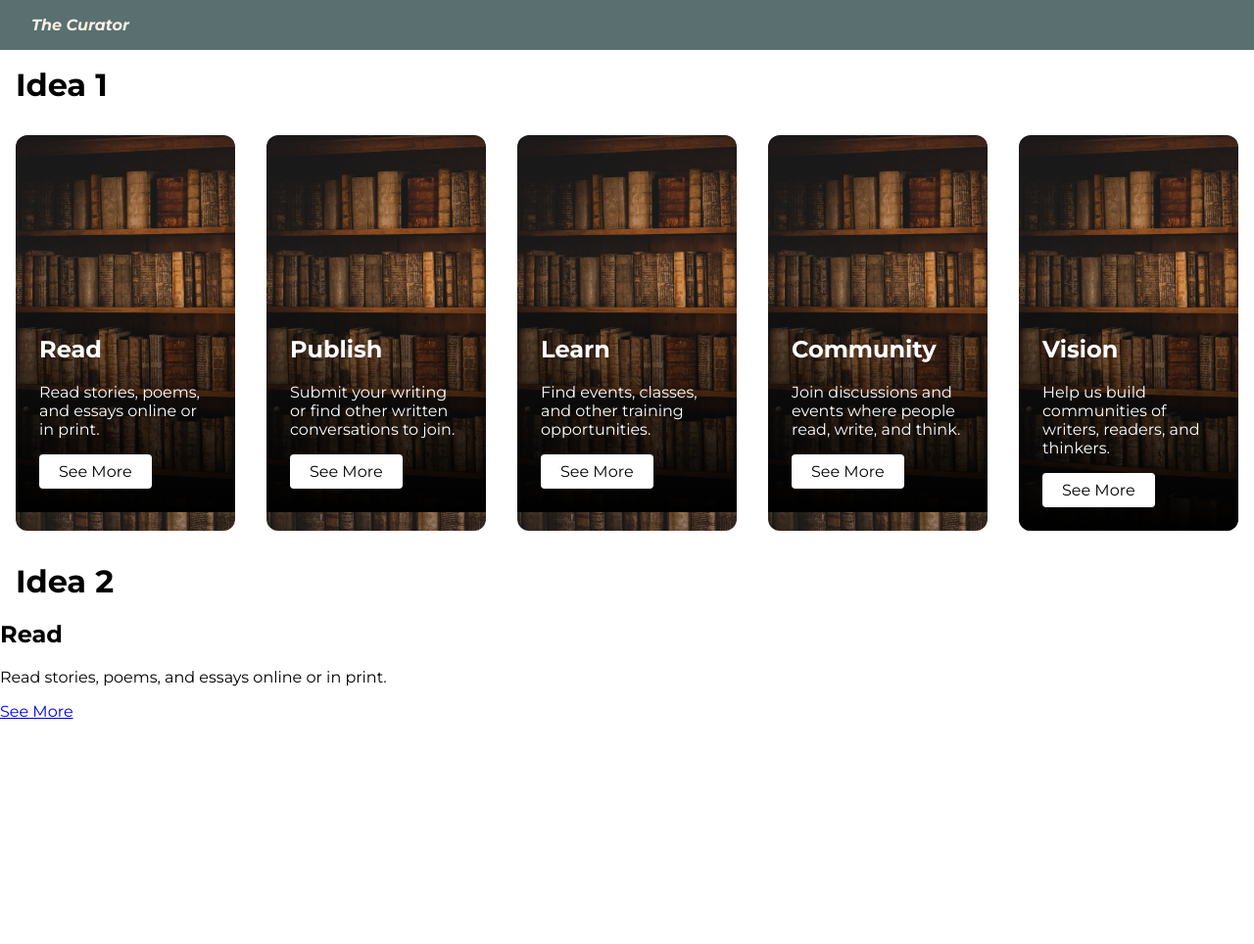
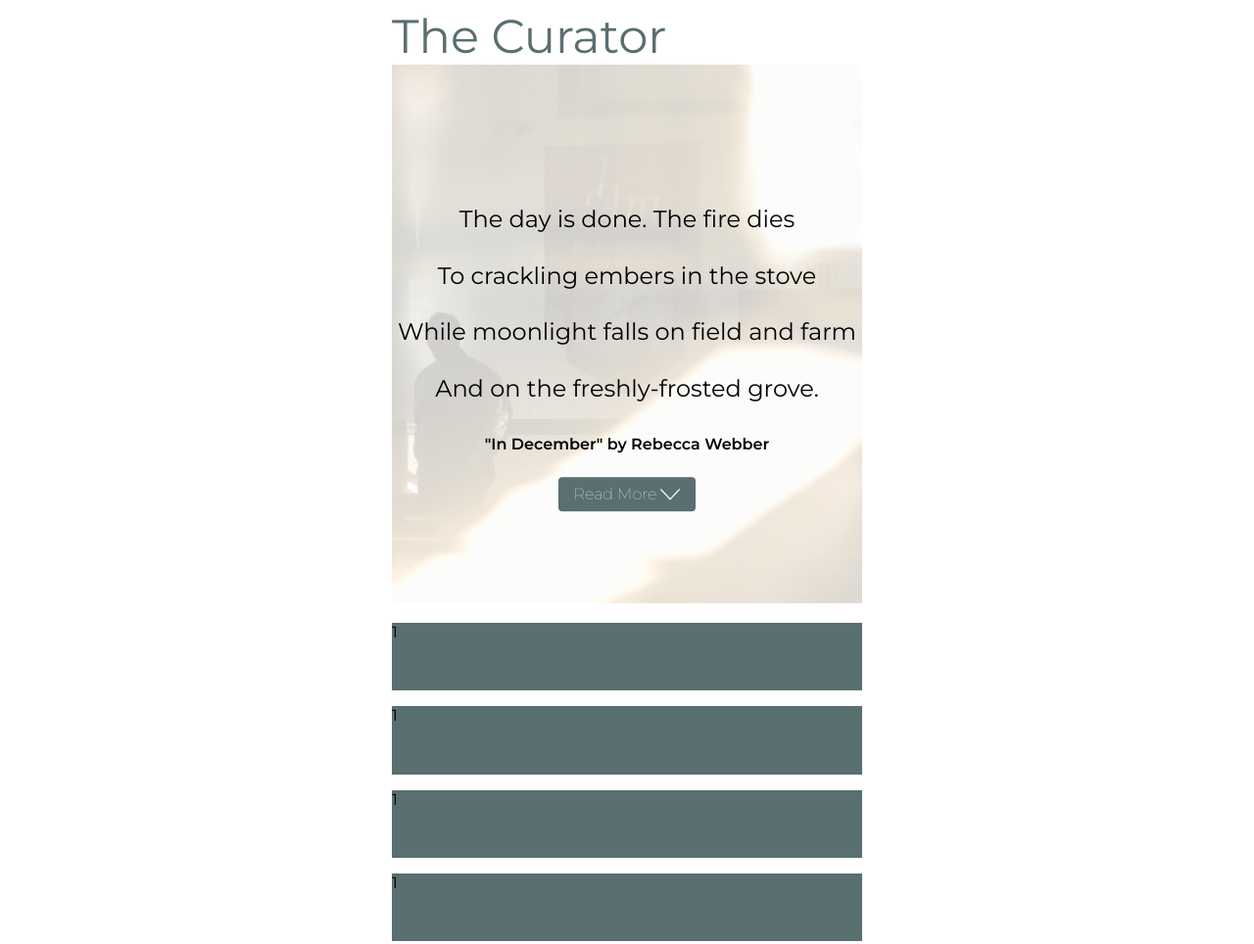
Before and after one commit to Darren-N/curator-rebuild, a plain HTML site: page index.html in a window 1280 px wide. Shown: the top 964 px of the page at 98% size. Before the commit the page ends 800 px from the top, so only its background shows below. Drawn offline with Linux system fonts and the light colour scheme.

Commit message:
reworked card layout

```diff
--- a/index.html
+++ b/index.html
@@ -14,64 +14,32 @@
   </head>
   <body>
     <header>The Curator</header>
-    <h1>Idea 1</h1>
-    <div class="cards1">
-      <div class="card1">
-        <div class="card-content1">
-          <h2 class="card-header1">Read</h2>
-          <p class="card-body1">
-            Read stories, poems, and essays online or in print.
-          </p>
-          <a href="#" class="card-button1">See More</a>
-        </div>
-      </div>
-      <div class="card1">
-        <div class="card-content1">
-          <h2 class="card-header1">Publish</h2>
-          <p class="card-body1">
-            Submit your writing or find other written conversations to join.
-          </p>
-          <a href="#" class="card-button1">See More</a>
-        </div>
-      </div>
-      <div class="card1">
-        <div class="card-content1">
-          <h2 class="card-header1">Learn</h2>
-          <p class="card-body1">
-            Find events, classes, and other training opportunities.
-          </p>
-          <a href="#" class="card-button1">See More</a>
-        </div>
-      </div>
-      <div class="card1">
-        <div class="card-content1">
-          <h2 class="card-header1">Community</h2>
-          <p class="card-body1">
-            Join discussions and events where people read, write, and think.
-          </p>
-          <a href="#" class="card-button1">See More</a>
-        </div>
-      </div>
-      <div class="card1">
-        <div class="card-content1">
-          <h2 class="card-header1">Vision</h2>
-          <p class="card-body1">
-            Help us build communities of writers, readers, and thinkers.
-          </p>
-          <a href="#" class="card-button1">See More</a>
-        </div>
+    <div class="feature">
+      <img src="./images/inDecember.jpg" alt="background" />
+      <div class="feature__content">
+        <p class="poem">
+          The day is done. The fire dies<br />
+          To crackling embers in the stove<br />
+          While moonlight falls on field and farm<br />
+          And on the freshly-frosted grove.
+        </p>
+        <br />
+        <p class="about__content">"In December" by Rebecca Webber</p>
+        <a href="https://www.thecurator.org">
+          Read More
+          <img src="./images/readmore.png" alt="readmore" width="20" />
+        </a>
       </div>
     </div>
-    <h1>Idea 2</h1>
-    <div class="card2">
-      <div class="card-content2">
-        <h2 class="card-header2">Read</h2>
-        <p class="card-body2">
-          Read stories, poems, and essays online or in print.
-        </p>
-        <a href="#" class="card-button2">See More</a>
-      </div>
+    <div class="cards">
+      <div class="card">1</div>
+      <div class="card">1</div>
+      <div class="card">1</div>
+      <div class="card">1</div>
+    </div>
+    <div class="big-cards">
+      <div class="big-card">1</div>
+      <div class="big-card">1</div>
     </div>
   </body>
-  <html></html>
-</html>
+  </html>
--- a/styles.css
+++ b/styles.css
@@ -3,74 +3,116 @@
     --primary-tan: #fbefe2;
 }
 
-
-
 body {
     font-family: 'Montserrat', sans-serif;
     padding: 0;
-    margin: 0;
+    margin-left: 400px;
+    margin-right: 400px;
+    box-sizing: border-box;
 }
 
 header {
-    background-color: var(--primary-green);
-    color: var(--primary-tan);
-    padding-top: 1rem;
-    padding-bottom: 1rem;
-    padding-left: 2rem;
-
-    font-weight: bold;
-    font-style: italic;
+    font-size: 3em;
+    color: var(--primary-green);
 }
 
-h1 {
-    margin: 1rem;
+.feature > img {
+    width: 100%;
+    height: 550px;
+    object-fit: cover;
+    opacity: .2;
 }
 
-.cards1 {
-    display: grid;
-    grid-template-columns: repeat(5, 1fr);
+.feature {
+    position: relative;
+    text-align: center;
+    justify-content: center;
 }
 
-.card1 {
-    color: white;
-    background-image: url("images/books (small).jpg");
-    background-color: var(--primary-green);
-    background-size: cover;
-    padding: 10rem 0 0;
-    margin: 1rem;
-    max-width: 240px;
-    border-radius: .75rem;
-    overflow: hidden;
-
-    transition: transform 500ms ease;
+.feature__content {
+    position: absolute;
+    width: 100%;
+    top: 50%;
+    left: 50%;
+    transform: translate(-50%, -50%);
 }
 
-.card1:hover {
-    transform: scale(1.02);
+.poem {
+    font-size: 1.5em;
+    font-weight: 400;
+    line-height: 2.4em;
+    margin-bottom: 0;
 }
 
-.card-content1 {
-    padding: 1.5em;
-    background: linear-gradient(
-        hsl(0 0% 0% / 0),
-        hsl(0 0% 0% / 0.3) 10%,
-        hsl(0 0% 0% / 1));
+@media screen and (max-width: 750px) {
+    .poem {
+        font-size: 1.1em;
+        font-weight: 400;
+        line-height: 2.4em;
+        margin-bottom: 0;
+    }
 }
 
-.card-button1 {
-    color: white;
-    text-decoration: none;
-    cursor: pointer;
-    display: inline-block;
-    background-color: white;
-    color: black;
-    padding: .5em 1.25em;
-    border-radius: .25rem;
+.about__content {
+    font-weight: 600;
+    margin-top: 0;
+    padding-bottom: 16px;
 }
 
-.card-button1:hover {
+@media screen and (max-width: 750px) {
+    .about__content {
+        font-size: .7em;
+        font-weight: 600;
+        margin-top: 0;
+        padding-bottom: 16px;
+    }
+}
+
+.feature__content > a {
+    font-weight: lighter;
+    border: 0;
+    margin-bottom: 25px;
     background-color: var(--primary-green);
     color: white;
+    padding: .5rem 1rem;
+    border-radius: .25rem;
+    gap: .85em;
+    text-decoration: none;
+    text-align: center;
+
+    width: 10rem;
+    justify-content: center;
+    align-items: center;
+    gap: 1em;
 }
 
-//Idea 2//
+.cards {
+    margin-top: 1rem;
+    margin-bottom: 1rem;
+    display: grid;
+    grid-template-columns: repeat(auto-fit, minmax(240px, 1fr));
+    gap: 1rem;
+
+    height: 325PX;
+}
+
+.card {
+    background-color: var(--primary-green);
+    cursor: pointer;
+}
+
+.card:hover {
+    background-color: var(--primary-tan);
+}
+
+.big-cards {
+    display: grid;
+    grid-template-columns: repeat(auto-fit, minmax(420px, 1fr));
+    gap: 1rem;
+
+    height: 325px;
+}
+
+.big-card {
+    background-color: var(--primary-green);
+}
```
Also changed, not shown: images/inDecember.jpg (added), images/readmore.png (added).
